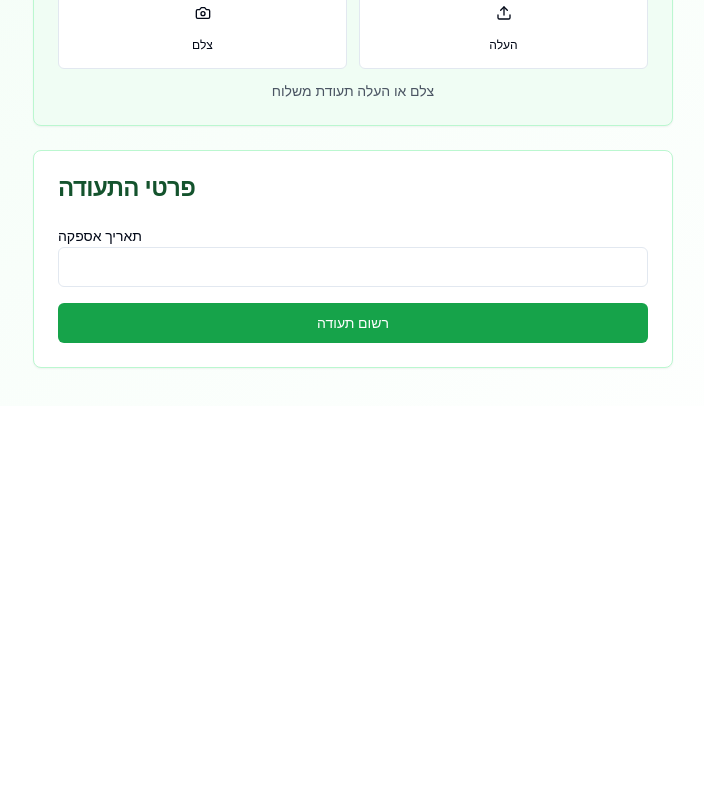
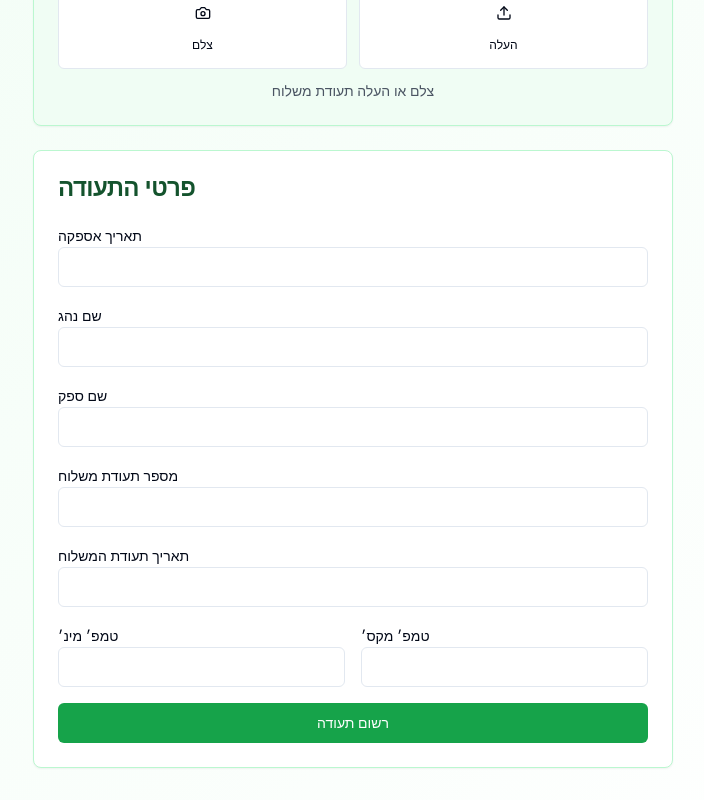
Before and after one commit to shaimuli/sendkill-capture-connect, a React (Vite) app: page /document-registration in a window 1280 px wide. Shown: the part 394-1194 px from the top of the page, without its empty margins (287-991 px from the left). Before the commit the page ends 800 px from the top, so only its background shows below. Built offline with nearby package versions, Linux system fonts and the light colour scheme.

Commit message:
Add more fields to document registration
Added fields for driver name, supplier name, shipping document number, shipping document date, min temperature, and max temperature to the document registration screen.

```diff
--- a/src/pages/DocumentRegistration.tsx
+++ b/src/pages/DocumentRegistration.tsx
@@ -1,3 +1,4 @@
+
 import React, { useState } from "react";
 import { ArrowLeft } from "lucide-react";
 import { Button } from "@/components/ui/button";
@@ -8,17 +9,28 @@ import { toast } from "@/hooks/use-toast";
 import { Link } from "react-router-dom";
 import ImageCapture from "@/components/ImageCapture";
 import ApiKeyInput from "@/components/ApiKeyInput";
-import { extractTextFromImage } from "@/services/openai";
 
 interface DocumentData {
   deliveryDate: string;
+  driverName: string;
+  supplierName: string;
+  deliveryDocumentNumber: string;
+  documentDate: string;
+  minTemperature: string;
+  maxTemperature: string;
 }
 
 const DocumentRegistration = () => {
   const [apiKey, setApiKey] = useState("");
   const [isProcessing, setIsProcessing] = useState(false);
   const [documentData, setDocumentData] = useState<DocumentData>({
-    deliveryDate: ""
+    deliveryDate: "",
+    driverName: "",
+    supplierName: "",
+    deliveryDocumentNumber: "",
+    documentDate: "",
+    minTemperature: "",
+    maxTemperature: ""
   });
 
   const handleImageCapture = async (imageBase64: string) => {
@@ -33,12 +45,29 @@ const DocumentRegistration = () => {
 
     setIsProcessing(true);
     try {
-      // Direct API call to extract delivery date from image
+      // Direct API call to extract all document data from image
       const prompt = `
-        Extract the delivery date from this Hebrew delivery document and return ONLY valid JSON in this exact format:
-        {"deliveryDate": "DD/MM/YYYY"}
+        Extract the following information from this Hebrew delivery document and return ONLY valid JSON in this exact format:
+        {
+          "deliveryDate": "DD/MM/YYYY",
+          "driverName": "driver name",
+          "supplierName": "supplier name",
+          "deliveryDocumentNumber": "document number",
+          "documentDate": "DD/MM/YYYY",
+          "minTemperature": "min temp",
+          "maxTemperature": "max temp"
+        }
 
-        Look for delivery date (תאריך אספקה), shipping date (תאריך משלוח), or similar dates in the document.
+        Look for:
+        - Delivery date (תאריך אספקה)
+        - Driver name (שם נהג)
+        - Supplier name (שם ספק)
+        - Delivery document number (מספר תעודת משלוח)
+        - Document date (תאריך תעודת המשלוח)
+        - Minimum temperature (טמפ' מינ')
+        - Maximum temperature (טמפ' מקס')
+
+        If any field is not found, use empty string "".
         Return ONLY the JSON, no other text.
       `;
 
@@ -179,6 +208,62 @@ const DocumentRegistration = () => {
               />
             </div>
 
+            <div>
+              <Label htmlFor="driverName">שם נהג</Label>
+              <Input
+                id="driverName"
+                value={documentData.driverName}
+                onChange={(e) => handleInputChange('driverName', e.target.value)}
+              />
+            </div>
+
+            <div>
+              <Label htmlFor="supplierName">שם ספק</Label>
+              <Input
+                id="supplierName"
+                value={documentData.supplierName}
+                onChange={(e) => handleInputChange('supplierName', e.target.value)}
+              />
+            </div>
+
+            <div>
+              <Label htmlFor="deliveryDocumentNumber">מספר תעודת משלוח</Label>
+              <Input
+                id="deliveryDocumentNumber"
+                value={documentData.deliveryDocumentNumber}
+                onChange={(e) => handleInputChange('deliveryDocumentNumber', e.target.value)}
+              />
+            </div>
+
+            <div>
+              <Label htmlFor="documentDate">תאריך תעודת המשלוח</Label>
+              <Input
+                id="documentDate"
+                value={documentData.documentDate}
+                onChange={(e) => handleInputChange('documentDate', e.target.value)}
+              />
+            </div>
+
+            <div className="grid grid-cols-2 gap-4">
+              <div>
+                <Label htmlFor="minTemperature">טמפ׳ מינ׳</Label>
+                <Input
+                  id="minTemperature"
+                  value={documentData.minTemperature}
+                  onChange={(e) => handleInputChange('minTemperature', e.target.value)}
+                />
+              </div>
+
+              <div>
+                <Label htmlFor="maxTemperature">טמפ׳ מקס׳</Label>
+                <Input
+                  id="maxTemperature"
+                  value={documentData.maxTemperature}
+                  onChange={(e) => handleInputChange('maxTemperature', e.target.value)}
+                />
+              </div>
+            </div>
+
             <Button
               onClick={handleSubmit}
               className="w-full bg-green-600 hover:bg-green-700 text-white"
```
